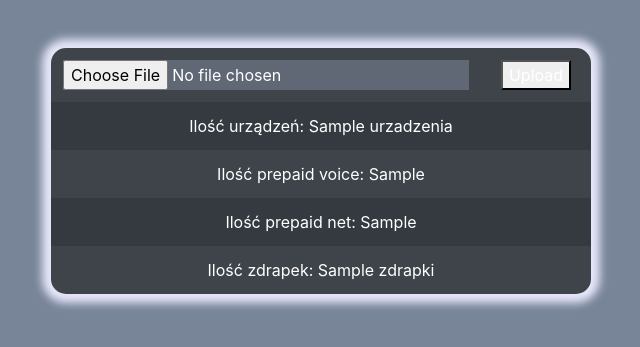
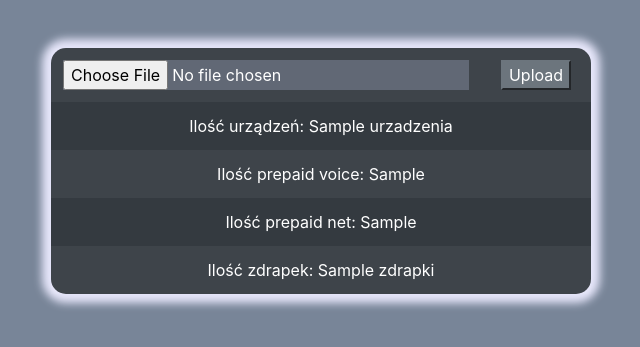
Before and after one commit to kmoskal/playbb, a Django app: template magazyn/templates/magazyn/upload_file.html in a window 1280 px wide. Shown: the part 56-403 px from the top of the page, without its empty margins (319-959 px from the left). Run offline with Django 3.2, Linux system fonts and the light colour scheme; the template is opened without the code that fills it: most values are stand-ins (such as "Sample title", 1, 10 or a date in 2020); some libraries are stand-ins or nearby versions.

Commit message:
some visual change

```diff
--- a/magazyn/templates/magazyn/upload_file.html
+++ b/magazyn/templates/magazyn/upload_file.html
@@ -17,7 +17,7 @@
                 <input type="file" name="myfile">
               </td>
 
-            <td colspan="4"><button class="" type="submit" name="">Upload</button></td>
+            <td colspan="4"><button class="btn-secondary" type="submit" name="">Upload</button></td>
           </tr>
 
 
```
